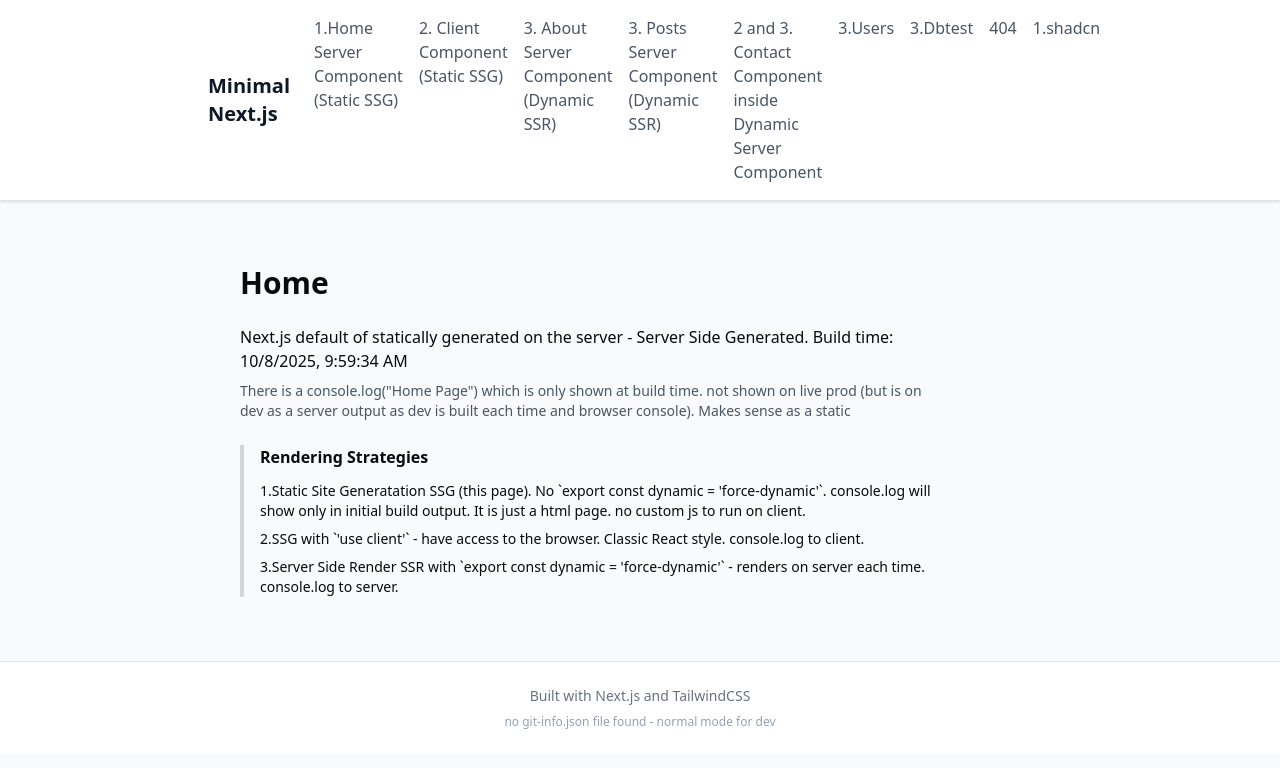
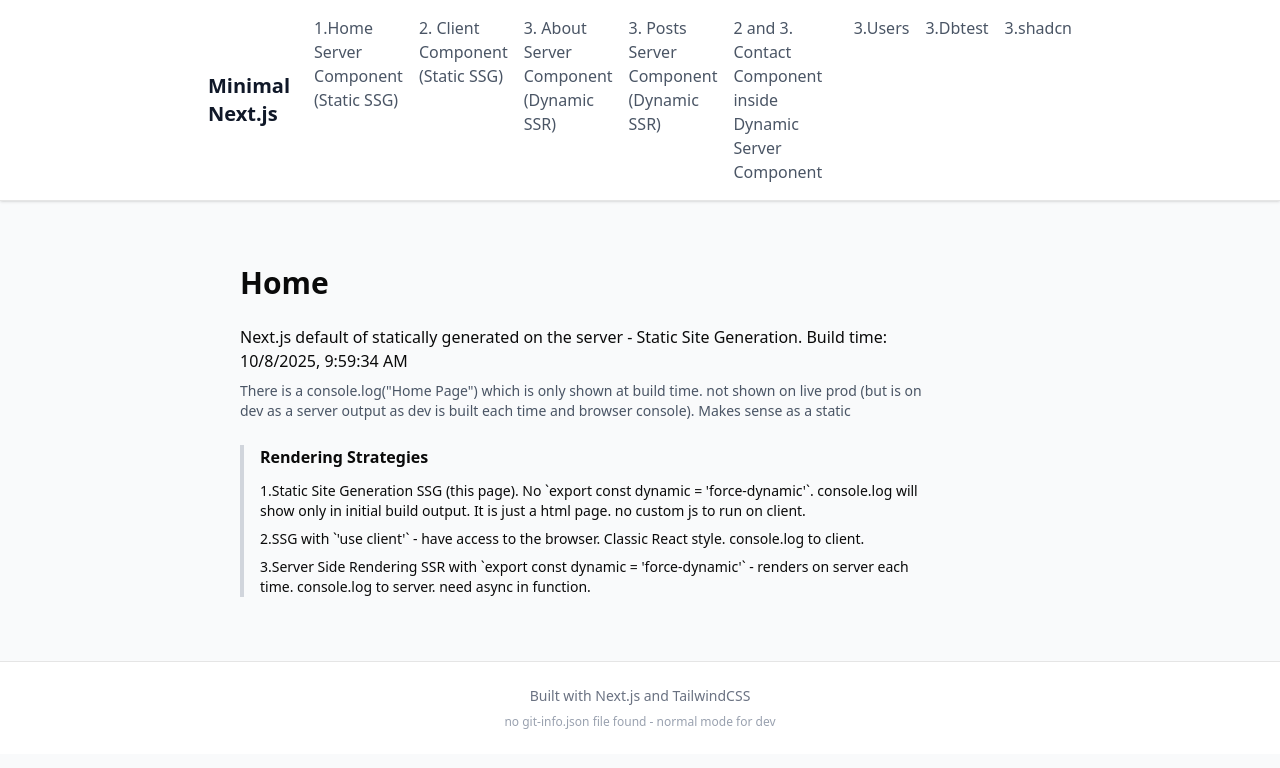
Before and after one commit to djhmateer/minimal-nextjs, a Next.js app: page / in a window 1280 px wide. Shown: the top 768 px of the page. Built offline with nearby package versions, Linux system fonts and the light colour scheme.

Commit message:
Update navigation links and improve rendering strategy descriptions

```diff
--- a/app/layout.tsx
+++ b/app/layout.tsx
@@ -58,8 +58,8 @@ export default function RootLayout({
                 <Link href="/contact" className="text-gray-600 hover:text-blue-600 transition-colors" prefetch={false}>2 and 3. Contact Component inside Dynamic Server Component</Link>
                 <Link href="/users" className="text-gray-600 hover:text-blue-600 transition-colors" prefetch={false}>3.Users</Link>
                 <Link href="/dbtest" className="text-gray-600 hover:text-blue-600 transition-colors" prefetch={false}>3.Dbtest</Link>
-                <Link href="/foo" className="text-gray-600 hover:text-blue-600 transition-colors" prefetch={false}>404</Link>
-                <Link href="/shadcn" className="text-gray-600 hover:text-blue-600 transition-colors" prefetch={false}>1.shadcn</Link>
+                {/* <Link href="/foo" className="text-gray-600 hover:text-blue-600 transition-colors" prefetch={false}>404</Link> */}
+                <Link href="/shadcn" className="text-gray-600 hover:text-blue-600 transition-colors" prefetch={false}>3.shadcn</Link>
               </div>
             </nav>
           </div>
--- a/app/page.tsx
+++ b/app/page.tsx
@@ -27,15 +27,15 @@ export default function Home() {
   return (
     <div className="p-8 max-w-3xl">
       <h1 className="text-3xl font-bold mb-6">Home</h1>
-      <p className="mb-2">Next.js default of statically generated on the server - Server Side Generated. Build time: {currentTime}</p>
+      <p className="mb-2">Next.js default of statically generated on the server - Static Site Generation. Build time: {currentTime}</p>
       <p className="mb-6 text-sm text-gray-600">There is a console.log(&quot;Home Page&quot;) which is only shown at build time. not shown on live prod (but is on dev as a server output as dev is built each time and browser console). Makes sense as a static</p>
 
       <div className="mt-6 border-l-4 border-gray-300 pl-4">
         <p className="font-semibold mb-3">Rendering Strategies</p>
         <ul className="space-y-2 text-sm">
-          <li>1.Static Site Generatation SSG (this page). No `export const dynamic = &apos;force-dynamic&apos;`. console.log will show only in initial build output. It is just a html page. no custom js to run on client.</li>
+          <li>1.Static Site Generation SSG (this page). No `export const dynamic = &apos;force-dynamic&apos;`. console.log will show only in initial build output. It is just a html page. no custom js to run on client.</li>
           <li>2.SSG with `&apos;use client&apos;` - have access to the browser. Classic React style. console.log to client. </li>
-          <li>3.Server Side Render SSR with `export const dynamic = &apos;force-dynamic&apos;` - renders on server each time. console.log to server.</li>
+          <li>3.Server Side Rendering SSR with `export const dynamic = &apos;force-dynamic&apos;` - renders on server each time. console.log to server. need async in function.</li>
         </ul>
       </div>
     </div>
--- a/app/shadcn/page.tsx
+++ b/app/shadcn/page.tsx
@@ -1,9 +1,9 @@
 // putting in nothing forces auto, which is static, which is what we want
-// export const dynamic = 'force-static'
+export const dynamic = 'force-dynamic'
 
 import { Button } from "@/components/ui/button"
 
-export default function Home() {
+export default async function ShadcnPage() {
   console.log('shadcn page')
   return (
     <div>
```
